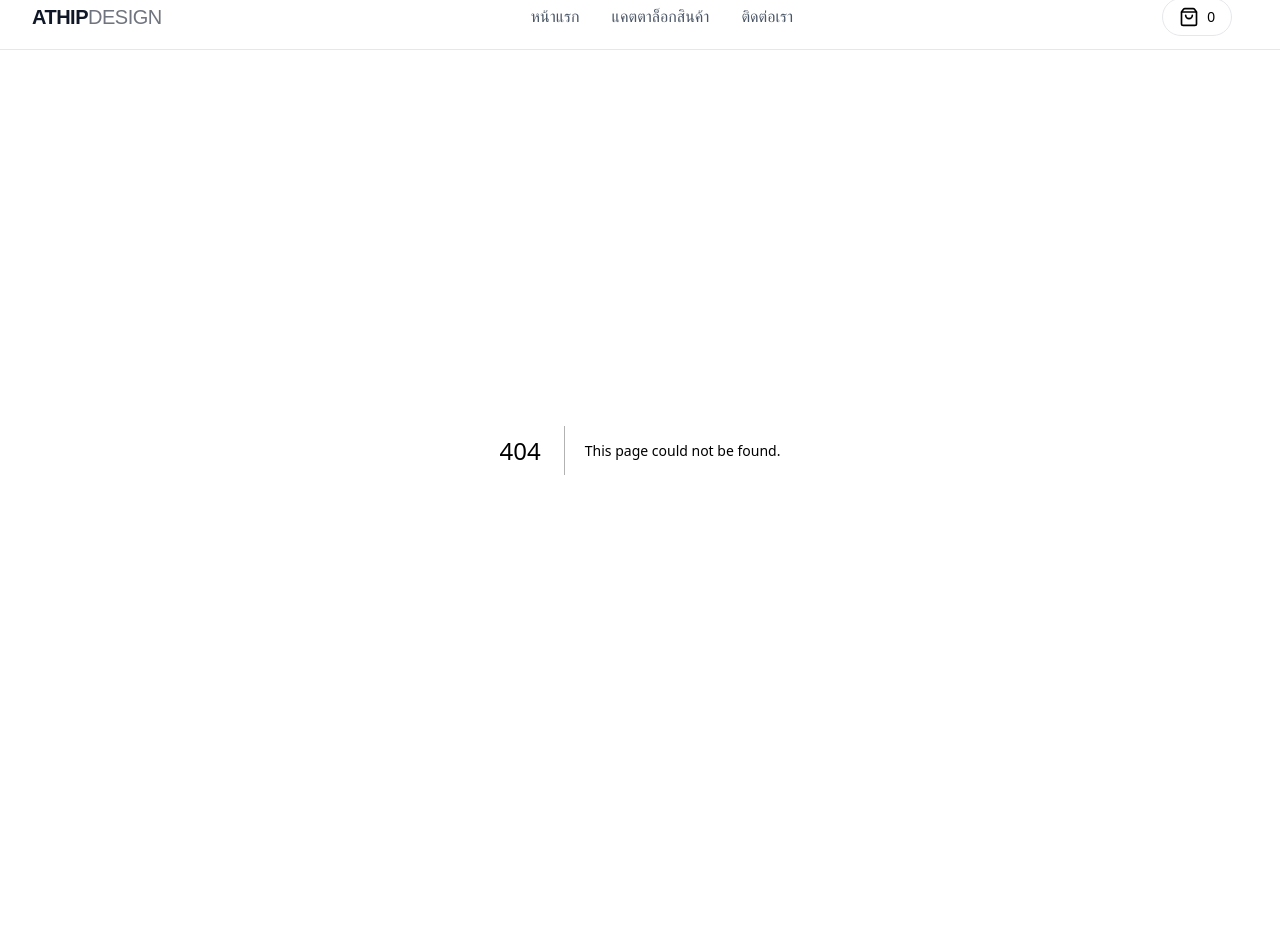
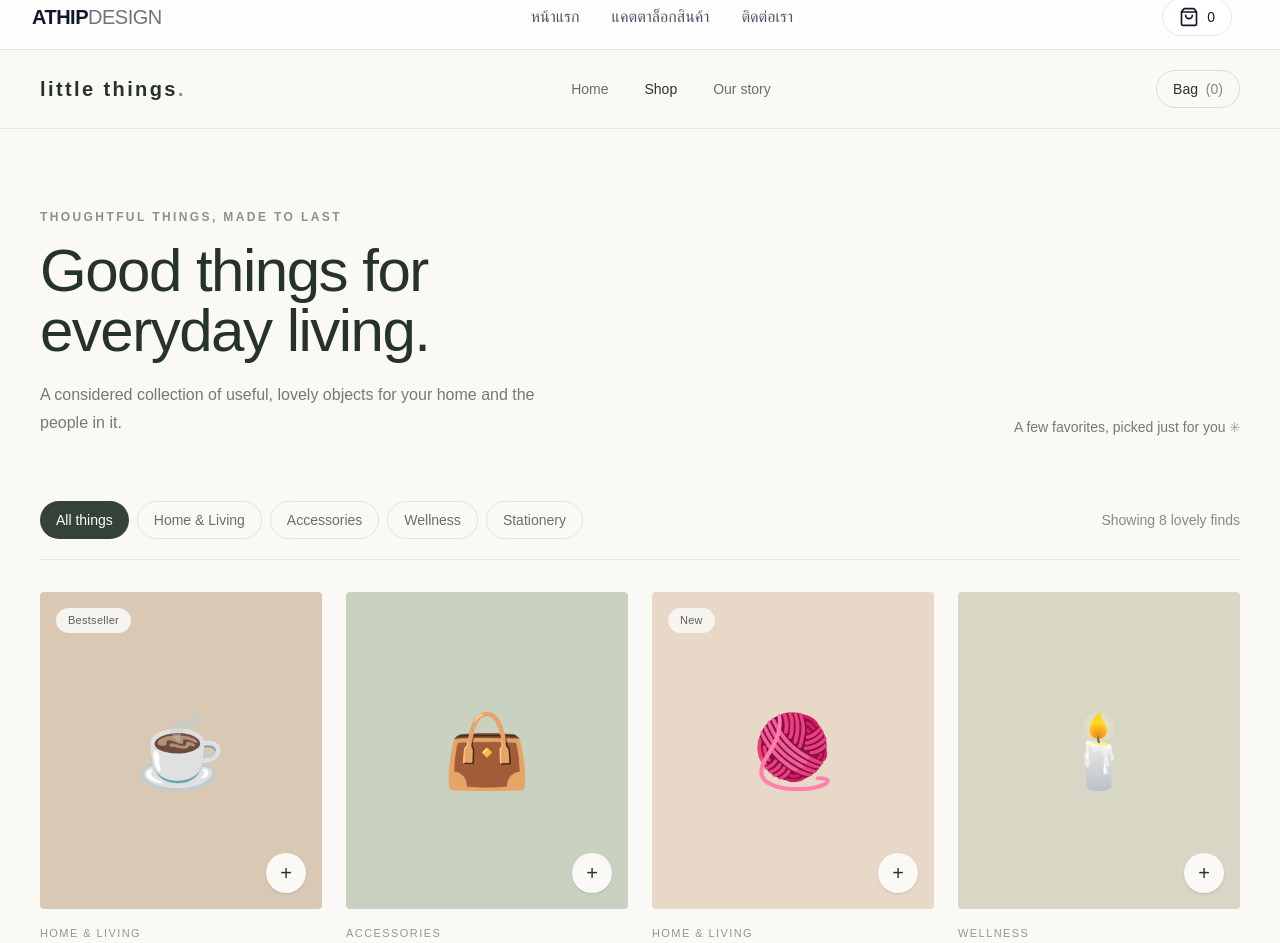
Before and after one commit to PPN-peem/Athip-web, a Next.js app: page /product in a window 1280 px wide. Before the commit this address had no page. Shown: the part 15-958 px from the top of the page. Before the commit the page ends 865 px from the top, so only its background shows below. Built offline with nearby package versions, Linux system fonts and the light colour scheme; a web font is replaced by a local one.

Commit message:
product page

```diff
--- a/app/checkout/page.tsx
+++ b/app/checkout/page.tsx
@@ -4,13 +4,22 @@ import { useRouter } from 'next/navigation';
 import { ArrowLeft, CheckCircle, Truck, CreditCard } from 'lucide-react';
 import { useState } from 'react';
 
+// ชุดข้อมูลสีที่อ้างอิงจากหน้า ConfiguratorPanel
+const COLORS = [
+  { name: 'ขาว', hex: '#ffffff' },
+  { name: 'แดง', hex: '#ef4444' },
+  { name: 'น้ำเงิน', hex: '#3b82f6' },
+  { name: 'เขียว', hex: '#10b981' },
+  { name: 'ส้ม', hex: '#f59e0b' },
+  { name: 'ดำ', hex: '#111827' },
+];
+
 export default function CheckoutPage() {
   const router = useRouter();
 
-  // ดึงข้อมูลการออกแบบจาก Zustand Store
+  // ดึงข้อมูลการตั้งค่าสินค้าของลูกค้าจาก Zustand[cite: 7]
   const { selectedModel, selectedColor, selectedPattern } = useConfiguratorStore();
 
-  // State สำหรับเก็บข้อมูลฟอร์มของลูกค้า
   const [formData, setFormData] = useState({
     fullName: '',
     phone: '',
@@ -19,21 +28,17 @@ export default function CheckoutPage() {
     note: ''
   });
 
-  // ฟังก์ชันจัดการเมื่อลูกค้าพิมพ์ข้อมูลในฟอร์ม
   const handleChange = (e: React.ChangeEvent<HTMLInputElement | HTMLTextAreaElement>) => {
     setFormData({ ...formData, [e.target.name]: e.target.value });
   };
 
-  // ฟังก์ชันกดปุ่มยืนยันการสั่งซื้อ
   const handleSubmit = (e: React.FormEvent) => {
     e.preventDefault();
-    // ในอนาคตเราจะเขียนโค้ดส่งข้อมูล formData และข้อมูล 3D ไปยัง Database ตรงนี้
     console.log("ข้อมูลลูกค้า:", formData);
     console.log("สเปคสินค้า:", { selectedModel, selectedColor, selectedPattern });
-    alert("ระบบได้รับคำสั่งซื้อเรียบร้อยแล้ว! (นี่คือหน้าต่างจำลอง)");
+    alert("ระบบได้รับคำสั่งซื้อเรียบร้อยแล้ว!");
   };
 
-  // แปลงชื่อไฟล์โมเดลเป็นชื่อที่อ่านง่าย
   const getModelName = (path: string) => {
     if (path.includes('1.glb')) return 'แก้วไม้';
     if (path.includes('2.glb')) return 'กล่องไม้';
@@ -43,11 +48,16 @@ export default function CheckoutPage() {
     return 'สินค้าสั่งทำ';
   };
 
+  // ฟังก์ชันแปลงรหัสสี (Hex) เป็นชื่อสีภาษาไทย
+  const getColorName = (hex: string) => {
+    const found = COLORS.find((c) => c.hex.toLowerCase() === hex.toLowerCase());
+    return found ? found.name : hex;
+  };
+
   return (
     <div className="min-h-screen bg-gray-50 py-10 text-gray-900">
       <div className="max-w-6xl mx-auto px-4 sm:px-6 lg:px-8">
 
-        {/* ปุ่มกลับไปหน้าออกแบบ */}
         <button
           onClick={() => router.back()}
           className="flex items-center gap-2 text-gray-500 hover:text-blue-600 mb-8 transition-colors"
@@ -57,7 +67,6 @@ export default function CheckoutPage() {
 
         <div className="grid grid-cols-1 lg:grid-cols-3 gap-8">
 
-          {/* ฝั่งซ้าย: ฟอร์มกรอกข้อมูลลูกค้า (พื้นที่ 2 ส่วน) */}
           <div className="lg:col-span-2">
             <div className="bg-white p-8 rounded-2xl shadow-sm border border-gray-100">
               <h2 className="text-2xl font-bold mb-6 flex items-center gap-2">
@@ -100,7 +109,6 @@ export default function CheckoutPage() {
             </div>
           </div>
 
-          {/* ฝั่งขวา: สรุปออเดอร์ (พื้นที่ 1 ส่วน) */}
           <div className="lg:col-span-1">
             <div className="bg-white p-6 rounded-2xl shadow-sm border border-gray-100 sticky top-24">
               <h2 className="text-xl font-bold mb-6 flex items-center gap-2">
@@ -118,7 +126,8 @@ export default function CheckoutPage() {
                   <span className="text-gray-500">สีวัสดุ</span>
                   <div className="flex items-center gap-2">
                     <div className="w-5 h-5 rounded-full border border-gray-200 shadow-inner" style={{ backgroundColor: selectedColor }}></div>
-                    <span className="font-medium uppercase text-sm">{selectedColor}</span>
+                    {/* จุดที่เปลี่ยน: เรียกใช้ getColorName เพื่อแสดงชื่อสีภาษาไทยแทนรหัส Hex */}
+                    <span className="font-medium text-sm">{getColorName(selectedColor)}</span>
                   </div>
                 </div>
 
@@ -135,7 +144,7 @@ export default function CheckoutPage() {
 
                 <div className="pt-4 flex justify-between items-end">
                   <span className="text-lg font-bold text-gray-800">ยอดชำระทั้งหมด</span>
-                  <span className="text-2xl font-black text-blue-600">฿0.00</span>
+                  <span className="text-2xl font-black text-blue-600">฿590.00</span>
                 </div>
                 <p className="text-xs text-gray-400 text-right mt-1">* ราคายังไม่รวมค่าจัดส่ง</p>
               </div>
--- /dev/null
+++ b/app/product/page.tsx
@@ -0,0 +1,80 @@
+const products = [
+	{ name: "Everyday Ceramic Mug", category: "Home & Living", price: "$24", color: "#d9c8b4", icon: "☕", tag: "Bestseller" },
+	{ name: "Weekend Canvas Tote", category: "Accessories", price: "$32", color: "#c9d2c1", icon: "👜", tag: "" },
+	{ name: "Soft Knit Throw", category: "Home & Living", price: "$68", color: "#e8d8c8", icon: "🧶", tag: "New" },
+	{ name: "Little Garden Candle", category: "Wellness", price: "$28", color: "#d8d7c6", icon: "🕯️", tag: "" },
+	{ name: "Sunday Market Vase", category: "Home & Living", price: "$46", color: "#dfc7bf", icon: "🏺", tag: "" },
+	{ name: "Daily Ritual Journal", category: "Stationery", price: "$18", color: "#cbd4da", icon: "📔", tag: "" },
+	{ name: "Coastal Hand Soap", category: "Wellness", price: "$16", color: "#d6e0d9", icon: "🧼", tag: "" },
+	{ name: "A Little Bit of Sunshine", category: "Just because", price: "$22", color: "#ead9a9", icon: "🌼", tag: "Staff pick" },
+];
+
+const categories = ["All things", "Home & Living", "Accessories", "Wellness", "Stationery"];
+
+export default function ProductPage() {
+	return (
+		<main className="min-h-screen bg-[#faf9f6] text-[#26332b]">
+			<header className="border-b border-[#e9e7df]">
+				<div className="mx-auto flex max-w-7xl items-center justify-between px-6 py-5 lg:px-10">
+					<a href="/" className="text-xl font-semibold tracking-[0.12em]">little things<span className="text-[#87977f]">.</span></a>
+					<nav className="hidden items-center gap-9 text-sm text-[#667168] md:flex" aria-label="Main navigation">
+						<a className="hover:text-[#26332b]" href="/">Home</a>
+						<a className="font-medium text-[#26332b]" href="/product">Shop</a>
+						<a className="hover:text-[#26332b]" href="#about">Our story</a>
+					</nav>
+					<a href="#products" className="rounded-full border border-[#d9ded5] px-4 py-2 text-sm font-medium hover:bg-white">Bag <span className="ml-1 text-[#7f8d78]">(0)</span></a>
+				</div>
+			</header>
+
+			<section className="mx-auto max-w-7xl px-6 pb-12 pt-14 lg:px-10 lg:pb-16 lg:pt-20">
+				<p className="mb-4 text-xs font-semibold uppercase tracking-[0.2em] text-[#87977f]">Thoughtful things, made to last</p>
+				<div className="flex flex-col justify-between gap-6 md:flex-row md:items-end">
+					<div>
+						<h1 className="max-w-2xl text-4xl font-medium tracking-tight sm:text-5xl lg:text-6xl">Good things for<br className="hidden sm:block" /> everyday living.</h1>
+						<p className="mt-5 max-w-lg leading-7 text-[#737b73]">A considered collection of useful, lovely objects for your home and the people in it.</p>
+					</div>
+					<p className="text-sm text-[#737b73]">A few favorites, picked just for you <span aria-hidden="true">✳</span></p>
+				</div>
+			</section>
+
+			<section id="products" className="mx-auto max-w-7xl px-6 pb-20 lg:px-10">
+				<div className="mb-8 flex flex-col justify-between gap-5 border-b border-[#e9e7df] pb-5 sm:flex-row sm:items-center">
+					<div className="flex flex-wrap gap-2" aria-label="Product categories">
+						{categories.map((category, index) => (
+							<button key={category} type="button" className={`rounded-full px-4 py-2 text-sm transition ${index === 0 ? "bg-[#344238] text-white" : "border border-[#e4e5dd] text-[#687169] hover:bg-white"}`}>
+								{category}
+							</button>
+						))}
+					</div>
+					<p className="text-sm text-[#858b83]">Showing {products.length} lovely finds</p>
+				</div>
+
+				<div className="grid grid-cols-1 gap-x-6 gap-y-10 sm:grid-cols-2 lg:grid-cols-4">
+					{products.map((product) => (
+						<article key={product.name} className="group">
+							<div className="relative flex aspect-[4/4.5] items-center justify-center overflow-hidden rounded-sm" style={{ backgroundColor: product.color }}>
+								{product.tag && <span className="absolute left-4 top-4 rounded-full bg-[#faf9f6]/90 px-3 py-1 text-[11px] font-medium tracking-wide text-[#566255]">{product.tag}</span>}
+								<span className="select-none text-7xl transition duration-300 group-hover:scale-110" role="img" aria-label={product.name}>{product.icon}</span>
+								<button type="button" aria-label={`Add ${product.name} to bag`} className="absolute bottom-4 right-4 flex h-10 w-10 items-center justify-center rounded-full bg-[#faf9f6] text-xl shadow-sm transition hover:bg-[#344238] hover:text-white">+</button>
+							</div>
+							<div className="flex items-start justify-between gap-3 pt-4">
+								<div>
+									<p className="text-[11px] uppercase tracking-[0.13em] text-[#92988f]">{product.category}</p>
+									<h2 className="mt-1.5 font-medium">{product.name}</h2>
+								</div>
+								<p className="pt-4 text-sm">{product.price}</p>
+							</div>
+						</article>
+					))}
+				</div>
+			</section>
+
+			<footer id="about" className="border-t border-[#e9e7df] bg-[#f3f2ed]">
+				<div className="mx-auto flex max-w-7xl flex-col gap-3 px-6 py-8 text-sm text-[#737b73] sm:flex-row sm:items-center sm:justify-between lg:px-10">
+					<p className="font-medium text-[#344238]">Little things, thoughtfully found.</p>
+					<p>Free shipping on orders over $75 · Made for everyday</p>
+				</div>
+			</footer>
+		</main>
+	);
+}
```
